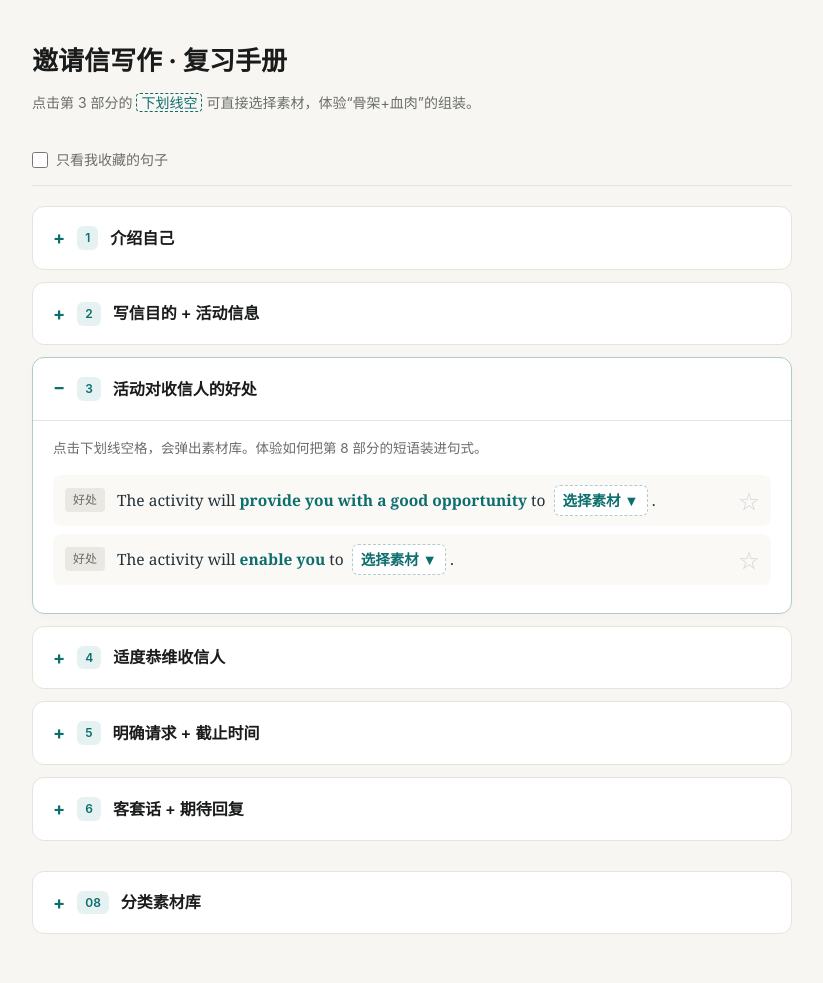
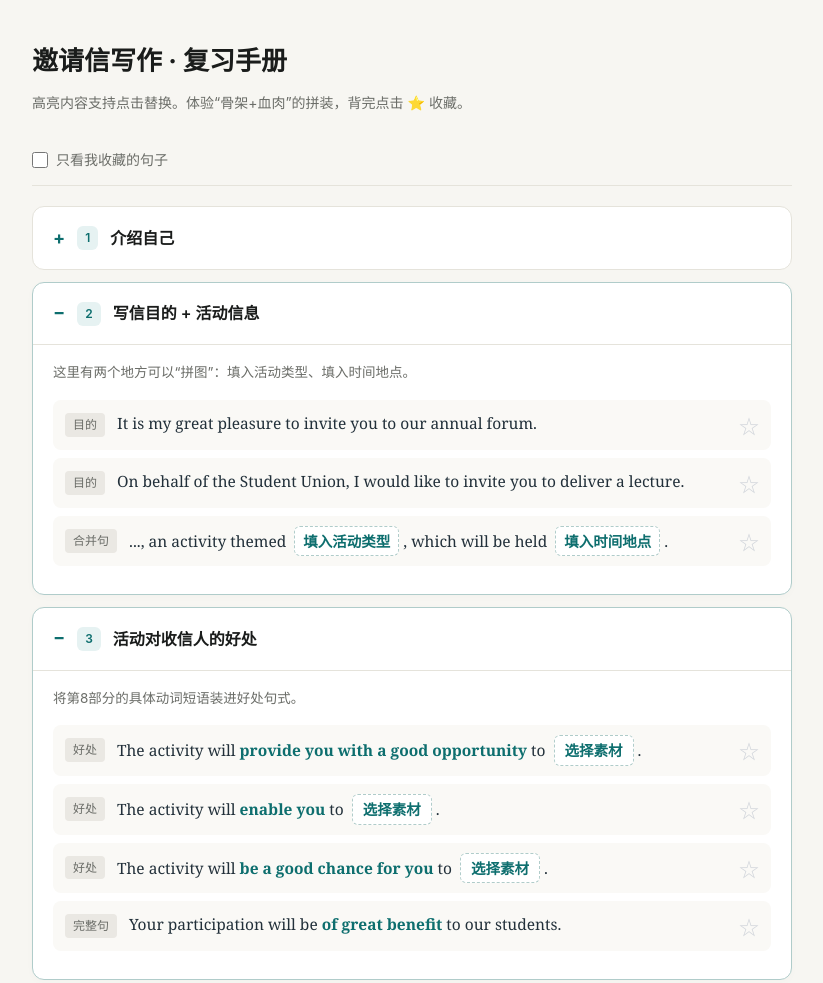
Before and after one commit to Stu717/yingyu, a plain HTML site: page index.html in a window 1280 px wide. Shown: the top 983 px of the page, without its empty margins (228-1051 px from the left). Before the commit the page ends 946 px from the top, so only its background shows below. Drawn offline with Linux system fonts and the light colour scheme.

Commit message:
Update index.html

```diff
--- a/index.html
+++ b/index.html
@@ -10,7 +10,6 @@
     --line:#e5e3db; --accent:#0d6e6e; --soft:#e6f2f2;
     --highlight:#fff3c4; --highlight-ink:#8a5a00;
     --star:#f59e0b; --star-gray:#d1d5db;
-    --pill-bg:#f0f4f4; --pill-hover:#dcebea;
   }
   *{box-sizing:border-box}
   body{
@@ -67,7 +66,7 @@
   /* 标黄与填空逻辑 */
   .en{
     flex:1; font-family:ui-serif,Georgia,"Times New Roman",serif;
-    font-size:15.5px; color:#22303a; line-height:1.7;
+    font-size:15.5px; color:#22303a; line-height:1.7; word-break: break-word;
   }
   .en mark{
     background:var(--highlight); color:var(--highlight-ink);
@@ -75,7 +74,7 @@
   }
   .en strong{ color:var(--accent); font-weight:700; }
 
-  /* 新增：互动填空槽位 */
+  /* 互动填空槽位 */
   .blank-slot {
     display: inline-block;
     min-width: 80px;
@@ -91,24 +90,26 @@
     text-align: center;
     transition: all .2s;
     position: relative;
+    vertical-align: baseline;
   }
   .blank-slot:hover { background: var(--soft); border-color: var(--accent); }
   .blank-slot.has-value { background: #eef7f6; border-style: solid; color: var(--accent); }
 
-  /* 素材药丸库（内联在第3部分） */
+  /* 素材药丸库 */
   .phrase-pool {
-    margin-top: 12px; padding: 12px; background: #f4f8f8;
+    margin-top: 8px; margin-bottom: 16px; padding: 12px; background: #f4f8f8;
     border-radius: 8px; border: 1px solid #d0e3e1;
-    display: none; /* 默认隐藏，点击填空处显示 */
+    display: none;
   }
   .phrase-pool.show { display: block; animation: fadeIn .2s; }
   @keyframes fadeIn { from{opacity:0; transform:translateY(-4px);} to{opacity:1; transform:translateY(0);} }
-  .pool-title { font-size: 12px; color: var(--muted); margin-bottom: 8px; display: flex; justify-content: space-between;}
-  .pool-close { cursor: pointer; color: var(--accent); }
+  .pool-title { font-size: 12px; color: var(--muted); margin-bottom: 8px; display: flex; justify-content: space-between; align-items:center;}
+  .pool-close { cursor: pointer; color: var(--accent); font-size: 12px; border: 1px solid var(--accent); padding: 2px 8px; border-radius: 4px; }
+  .pool-close:hover { background: var(--accent); color: #fff; }
 
-  .pill-group { display: flex; flex-wrap: wrap; gap: 8px; margin-bottom: 10px; }
+  .pill-group { display: flex; flex-wrap: wrap; gap: 8px; margin-bottom: 12px; }
   .pill-group:last-child { margin-bottom: 0; }
-  .pill-label { font-size: 12px; color: var(--amber); width: 100%; margin-bottom: -2px;}
+  .pill-label { font-size: 12px; color: var(--muted); width: 100%; margin-bottom: -2px; font-weight: bold;}
   .pill {
     font-size: 13px; background: #fff; border: 1px solid #c5d8d7; padding: 4px 10px;
     border-radius: 99px; cursor: pointer; color: #14534f; transition: .15s;
@@ -138,7 +139,7 @@
     padding:8px 10px; border-radius:6px; background:#faf9f6; margin-bottom:6px;
   }
   .phrase-item .en{font-size:14.5px; color:var(--accent); font-weight:600}
-  .btn-use { font-size: 12px; color: var(--accent); background: transparent; border: 1px solid var(--accent); padding: 2px 8px; border-radius: 6px; cursor: pointer; margin-left: 8px;}
+  .btn-use { font-size: 12px; color: var(--accent); background: transparent; border: 1px solid var(--accent); padding: 2px 8px; border-radius: 6px; cursor: pointer; margin-left: 8px; white-space: nowrap;}
   .btn-use:hover { background: var(--accent); color: #fff;}
 
   .is-hidden { display:none !important; }
@@ -149,7 +150,7 @@
 <div class="wrap">
   <div class="hero">
     <h1>邀请信写作 · 复习手册</h1>
-    <p>点击第 3 部分的 <span style="color:#0d6e6e; border:1px dashed #0d6e6e; padding:0 4px; border-radius:4px;">下划线空</span> 可直接选择素材，体验“骨架+血肉”的组装。</p>
+    <p>高亮内容支持点击替换。体验“骨架+血肉”的拼装，背完点击 ⭐ 收藏。</p>
   </div>
 
   <div class="toolbar">
@@ -173,49 +174,70 @@
 </div>
 
 <script>
-// 数据库（把第8部分的短语提取出来，供各处调用）
+// ---------- 数据篇（查漏补缺：完全对齐 PDF） ----------
+
+// 第2、3部分联动的素材库
 const materialBank = {
-  '学术交流类': ['exchange ideas with other scholars', 'share your research findings', 'learn about the latest developments'],
-  '指导点评类': ['offer guidance to young students', 'comment on their performances', 'discover talented students'],
-  '社交拓展类': ['make new friends', 'meet people with similar interests', 'communicate with our students'],
-  '放松娱乐类': ['relax and enjoy yourself', 'enjoy wonderful performances', 'spend a pleasant evening'],
-  '展示分享类': ['share your valuable experience', 'present your ideas', 'show your talent']
+  '活动类型 (Sec 2)': ['an English speech contest', 'an academic lecture', 'a cultural exchange activity', 'a graduation ceremony', 'a campus seminar'],
+  '时间地点 (Sec 2)': ['in the school auditorium at 2 p.m. on June 15th', 'in Meeting Room 201 at 3 p.m. next Friday', 'in the conference hall on the morning of June 20th'],
+  '学术交流 (Sec 8)': ['exchange ideas with other scholars', 'share your research findings', 'learn about the latest developments in the field', 'meet other experts'],
+  '指导点评 (Sec 8)': ['offer guidance to young students', 'comment on their performances', 'discover talented students'],
+  '社交拓展 (Sec 8)': ['make new friends', 'meet people with similar interests', 'communicate with our students and teachers'],
+  '放松娱乐 (Sec 8)': ['relax and enjoy yourself', 'enjoy wonderful performances', 'spend a pleasant evening with us'],
+  '展示分享 (Sec 8)': ['share your valuable experience', 'present your ideas', 'show your talent'],
+  '了解合作 (Sec 8)': ['learn more about our students', 'promote cooperation with our university', 'build closer ties with us']
 };
 
-// 步骤数据（注意第3部分的特殊占位符 {{slot}}）
+// 7 个步骤的详细数据
 const stepsData = [
   {
     id: 's1', title: '介绍自己',
-    note: '题目只给“你是李明”时，按身份选择句式，黄色部分按需替换。',
+    note: '题目只给“你是李明”时，根据收信人身份选择对应句式。',
     items: [
       { tag: '组织者', html: 'I am Li Ming, a student from <mark>____</mark> and one of the organizers of this activity.' },
-      { tag: '老师/专家', html: 'I am Li Ming, a student representative from <mark>____</mark>.' },
-      { tag: '示例', html: 'I am Li Ming, <mark>chairman of the Student Union</mark>.' }
+      { tag: '邀请老师', html: 'I am Li Ming, a student representative from <mark>____</mark>.' },
+      { tag: '负责人', html: 'I am Li Ming, <mark>____</mark> of <mark>____</mark>.' },
+      { tag: '示例', html: 'I am Li Ming, chairman of the Student Union.' },
+      { tag: '示例', html: 'I am Li Ming, a graduate student from the School of Foreign Languages.' }
     ]
   },
   {
     id: 's2', title: '写信目的 + 活动信息',
-    note: '点明邀请目的，补充时间地点性质。',
+    note: '这里有两个地方可以“拼图”：填入活动类型、填入时间地点。',
     items: [
-      { tag: '目的', html: 'It is my great pleasure to invite you to <mark>our annual forum</mark>.' },
-      { tag: '目的', html: 'On behalf of the Student Union, I would like to invite you to <mark>deliver a lecture</mark>.' },
-      { tag: '合并句', html: '<mark>..., which will be held in the school auditorium at 2 p.m. on June 15th.</mark>' }
+      { tag: '目的', html: 'It is my great pleasure to invite you to our annual forum.' },
+      { tag: '目的', html: 'On behalf of the Student Union, I would like to invite you to deliver a lecture.' },
+      {
+        tag: '合并句',
+        isSlot: true,
+        poolType: ['活动类型 (Sec 2)', '时间地点 (Sec 2)'],
+        html: '..., an activity themed <span class="blank-slot" data-slot-id="type_slot">填入活动类型</span>, which will be held <span class="blank-slot" data-slot-id="loc_slot">填入时间地点</span>.'
+      }
     ]
   },
   {
-    id: 's3', title: '活动对收信人的好处', // 🔥 重点改造区
-    note: '点击下划线空格，会弹出素材库。体验如何把第 8 部分的短语装进句式。',
+    id: 's3', title: '活动对收信人的好处',
+    note: '将第8部分的具体动词短语装进好处句式。',
     items: [
       {
         tag: '好处',
         isSlot: true,
-        html: 'The activity will <strong>provide you with a good opportunity</strong> to <span class="blank-slot" data-slot-id="slot1">选择素材 ▼</span>.'
+        poolType: ['学术交流 (Sec 8)', '指导点评 (Sec 8)', '社交拓展 (Sec 8)', '放松娱乐 (Sec 8)', '展示分享 (Sec 8)', '了解合作 (Sec 8)'],
+        html: 'The activity will <strong>provide you with a good opportunity</strong> to <span class="blank-slot" data-slot-id="slot1">选择素材</span>.'
       },
       {
         tag: '好处',
         isSlot: true,
-        html: 'The activity will <strong>enable you</strong> to <span class="blank-slot" data-slot-id="slot2">选择素材 ▼</span>.'
-      }
+        poolType: ['学术交流 (Sec 8)', '指导点评 (Sec 8)', '社交拓展 (Sec 8)', '放松娱乐 (Sec 8)', '展示分享 (Sec 8)', '了解合作 (Sec 8)'],
+        html: 'The activity will <strong>enable you</strong> to <span class="blank-slot" data-slot-id="slot2">选择素材</span>.'
+      },
+      {
+        tag: '好处',
+        isSlot: true,
+        poolType: ['学术交流 (Sec 8)', '指导点评 (Sec 8)', '社交拓展 (Sec 8)', '放松娱乐 (Sec 8)', '展示分享 (Sec 8)', '了解合作 (Sec 8)'],
+        html: 'The activity will <strong>be a good chance for you</strong> to <span class="blank-slot" data-slot-id="slot3">选择素材</span>.'
+      },
+      { tag: '完整句', html: 'Your participation will be <strong>of great benefit</strong> to our students.' }
     ]
   },
   {
@@ -223,29 +245,46 @@ const stepsData = [
     note: '一两句即可，表达对专家的尊重。',
     items: [
       { tag: '恭维', html: 'As <mark>an expert in this field</mark>, you are widely respected by our students.' },
-      { tag: '恭维', html: 'With <mark>your rich experience in this area</mark>, you would be a most welcome guest.' }
+      { tag: '恭维', html: 'With <mark>your rich experience in this area</mark>, you would be a most welcome guest.' },
+      { tag: '恭维', html: '<mark>As a highly respected scholar</mark>, ...' },
+      { tag: '恭维', html: '<mark>Your presence</mark> would be greatly appreciated.' }
     ]
   },
   {
     id: 's5', title: '明确请求 + 截止时间',
-    note: '请求要具体，截止时间明确。',
+    note: '请求要具体（出席/发言/准备/回复），时间明确。',
     items: [
-      { tag: '请求', html: 'We would be grateful if you could <strong>confirm your attendance</strong> before <mark>June 10th</mark>.' },
-      { tag: '请求', html: 'Please <strong>let us know</strong> whether you can come by <mark>June 10th</mark>.' }
+      { tag: '完整句', html: 'We would be grateful if you could <strong>confirm your attendance</strong> before <mark>June 10th</mark>.' },
+      { tag: '完整句', html: 'Please <strong>let us know whether you can come</strong> by <mark>June 10th</mark>.' },
+      { tag: '动作库', html: '只邀请出席: confirm your attendance before June 10th' },
+      { tag: '动作库', html: '请对方发言: give a short speech at the activity' },
+      { tag: '动作库', html: '请对方准备: prepare a brief introduction to...' }
     ]
   },
   {
-    id: 's6', title: '客套话 + 期待回复',
-    note: '收尾礼节，自然简洁。',
+    id: 's6', title: '客套话',
+    note: '收尾礼节。',
     items: [
       { tag: '客套', html: 'Should you have any questions, please do not hesitate to contact me.' },
-      { tag: '期待', html: 'Looking forward to your reply.' }
+      { tag: '客套', html: 'We look forward to welcoming you to our university.' },
+      { tag: '客套', html: 'Thank you for your time and consideration.' },
+      { tag: '客套', html: 'We would appreciate your kind reply.' },
+      { tag: '客套', html: 'Thank you in advance for your support.' }
+    ]
+  },
+  {
+    id: 's7', title: '期待回复',
+    note: '结尾句。',
+    items: [
+      { tag: '结尾', html: 'Looking forward to your reply.' },
+      { tag: '结尾', html: 'We look forward to hearing from you soon.' }
     ]
   }
 ];
 
+// ---------- 逻辑篇 ----------
+
 let favorites = JSON.parse(localStorage.getItem('invitation_favs')) || {};
-let slotsValue = {}; // 记录填入了什么
 
 function saveFavs() {
   localStorage.setItem('invitation_favs', JSON.stringify(favorites));
@@ -264,7 +303,7 @@ function toggleStar(id) {
 function renderSteps() {
   const container = document.getElementById('stepsContainer');
   container.innerHTML = stepsData.map(step => `
-    <details ${step.id === 's3' ? 'open' : ''}>
+    <details ${step.id === 's2' || step.id === 's3' ? 'open' : ''}>
       <summary><span class="badge">${step.id.slice(1)}</span> ${step.title}</summary>
       <div class="content">
         <p class="note">${step.note}</p>
@@ -272,18 +311,29 @@ function renderSteps() {
           const itemId = `${step.id}_${idx}`;
           const isStarred = favorites[itemId];
 
-          // 如果是第3部分的互动句型，加入素材池
+          // 生成素材池
           let poolHTML = '';
           if (item.isSlot) {
+            let poolContent = '';
+            item.poolType.forEach(cat => {
+              const phrases = materialBank[cat] || [];
+              if(phrases.length > 0) {
+                poolContent += `
+                  <div class="pill-group">
+                    <span class="pill-label">${cat}</span>
+                    ${phrases.map(p => `<span class="pill" onclick="insertPhrase('${itemId}', '${p}', event)">${p}</span>`).join('')}
+                  </div>
+                `;
+              }
+            });
+
             poolHTML = `
               <div class="phrase-pool" id="pool-${itemId}">
-                <div class="pool-title"><span>选择一个短语填入：</span><span class="pool-close" onclick="closePool('${itemId}')">关闭</span></div>
-                ${Object.entries(materialBank).map(([cat, phrases]) => `
-                  <div class="pill-group">
-                    <span class="pill-label">${cat}</span>
-                    ${phrases.map(p => `<span class="pill" onclick="insertPhrase('${itemId}', '${p}')">${p}</span>`).join('')}
-                  </div>
-                `).join('')}
+                <div class="pool-title">
+                  <span>选择素材填入 (选错可点重置)</span>
+                  <span class="pool-close" onclick="resetSlot('${itemId}', event)">重置该句</span>
+                </div>
+                ${poolContent}
               </div>
             `;
           }
@@ -291,7 +341,7 @@ function renderSteps() {
           return `
             <div class="item ${item.isSlot ? 'interactive-item' : ''}" data-id="${itemId}" id="item-${itemId}">
               <span class="tag">${item.tag}</span>
-              <span class="en">${item.html}</span>
+              <span class="en" id="en-${itemId}">${item.html}</span>
               <button class="star-btn ${isStarred ? 'active' : ''}" onclick="toggleStar('${itemId}')">${isStarred ? '★' : '☆'}</button>
             </div>
             ${poolHTML}
@@ -301,12 +351,12 @@ function renderSteps() {
     </details>
   `).join('');
 
-  // 绑定点击槽位事件
+  // 绑定槽位点击
   document.querySelectorAll('.blank-slot').forEach(slot => {
     slot.addEventListener('click', function(e) {
+      e.stopPropagation();
       const itemEl = this.closest('.item');
       const poolId = 'pool-' + itemEl.dataset.id;
-      // 关闭其他所有池
       document.querySelectorAll('.phrase-pool').forEach(p => { if(p.id !== poolId) p.classList.remove('show') });
       document.getElementById(poolId).classList.toggle('show');
     });
@@ -315,26 +365,57 @@ function renderSteps() {
   applyFilter();
 }
 
-// 插入短语
-window.insertPhrase = function(itemId, phrase) {
+// 插入素材
+window.insertPhrase = function(itemId, phrase, event) {
+  if(event) event.stopPropagation();
+  // 找到当前已经高亮的槽位，或者第一个未填的槽位
   const itemEl = document.getElementById('item-' + itemId);
-  const slot = itemEl.querySelector('.blank-slot');
-  slot.textContent = phrase;
-  slot.classList.add('has-value');
+  const slots = itemEl.querySelectorAll('.blank-slot');
+
+  // 简单策略：找第一个没有 has-value 类的槽位；如果都有，就填第一个
+  let targetSlot = Array.from(slots).find(s => !s.classList.contains('has-value'));
+  if (!targetSlot) targetSlot = slots[0];
+
+  targetSlot.textContent = phrase;
+  targetSlot.classList.add('has-value');
+
+  // 如果所有槽位都填满了，就关闭面板
+  if (Array.from(slots).every(s => s.classList.contains('has-value'))) {
+    document.getElementById('pool-' + itemId).classList.remove('show');
+  }
+}
+
+// 重置句子（清空所有槽位）
+window.resetSlot = function(itemId, event) {
+  if(event) event.stopPropagation();
+  const itemEl = document.getElementById('item-' + itemId);
+  const slots = itemEl.querySelectorAll('.blank-slot');
+  slots.forEach(s => {
+    s.textContent = s.getAttribute('data-default') || '选择素材';
+    s.classList.remove('has-value');
+  });
   document.getElementById('pool-' + itemId).classList.remove('show');
 }
 
-window.closePool = function(itemId) {
-  document.getElementById('pool-' + itemId).classList.remove('show');
-}
+// 保存槽位默认文本
+document.addEventListener('DOMContentLoaded', () => {
+  setTimeout(() => {
+    document.querySelectorAll('.blank-slot').forEach(s => {
+      s.setAttribute('data-default', s.textContent.trim());
+    });
+  }, 100);
+});
 
 // 渲染第8部分素材库
 function renderBank() {
   const grid = document.getElementById('bankGrid');
-  grid.innerHTML = Object.entries(materialBank).map(([cat, phrases], tIdx) => `
+  // 过滤掉属于第2部分的活动类型和时间地点
+  const bankKeys = Object.keys(materialBank).filter(k => k.includes('Sec 8'));
+
+  grid.innerHTML = bankKeys.map((cat, tIdx) => `
     <div class="type-box">
-      <h3>${cat}</h3>
-      ${phrases.map((phrase, pIdx) => {
+      <h3>${cat.replace(' (Sec 8)', '')}</h3>
+      ${materialBank[cat].map((phrase, pIdx) => {
         const itemId = `bank_${tIdx}_${pIdx}`;
         const isStarred = favorites[itemId];
         return `
@@ -354,26 +435,26 @@ function renderBank() {
   applyFilter();
 }
 
-// 从第8部分快捷套用到第3部分
+// 快捷套用到第3部分
 window.useInStep3 = function(phrase) {
-  // 默认填入 slot1 (provide opportunity 句式)
-  const itemId = 's3_0';
+  const itemId = 's3_0'; // 默认填入第一句好处
   const itemEl = document.getElementById('item-' + itemId);
   const slot = itemEl.querySelector('.blank-slot');
   slot.textContent = phrase;
   slot.classList.add('has-value');
 
-  // 视觉反馈：滚动并闪烁
+  // 展开并滚动
   const details = document.getElementById('step-s3').closest('details');
   details.open = true;
   document.getElementById('step-s3').scrollIntoView({ behavior: 'smooth', block: 'center' });
 
-  const itemBg = itemEl.style.background;
+  // 闪烁反馈
+  itemEl.style.transition = 'background 0.3s';
   itemEl.style.background = '#fff3c4';
-  setTimeout(() => { itemEl.style.background = itemBg || '#faf9f6'; }, 800);
+  setTimeout(() => { itemEl.style.background = ''; }, 800);
 }
 
-// 过滤逻辑
+// 收藏过滤逻辑
 function applyFilter() {
   const showOnlyFav = document.getElementById('favToggle').checked;
   const items = document.querySelectorAll('.item, .phrase-item');
```
